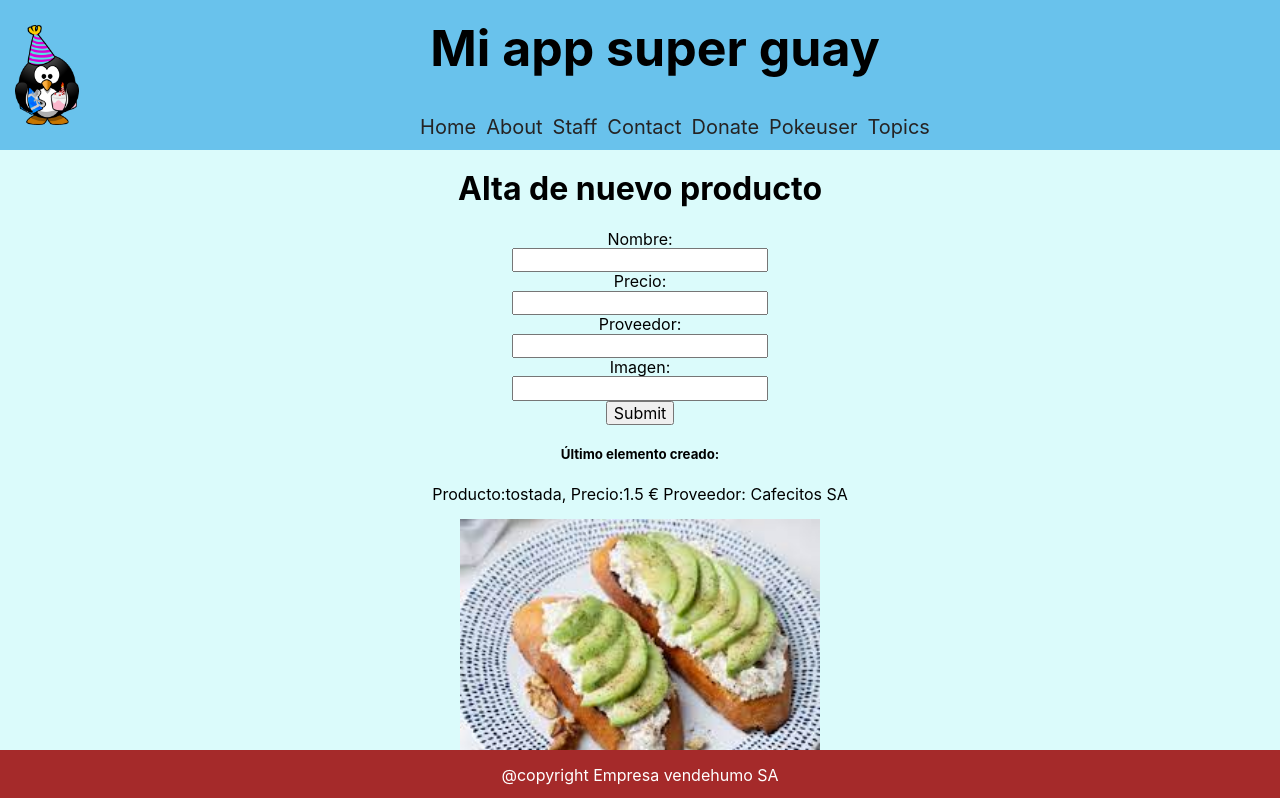
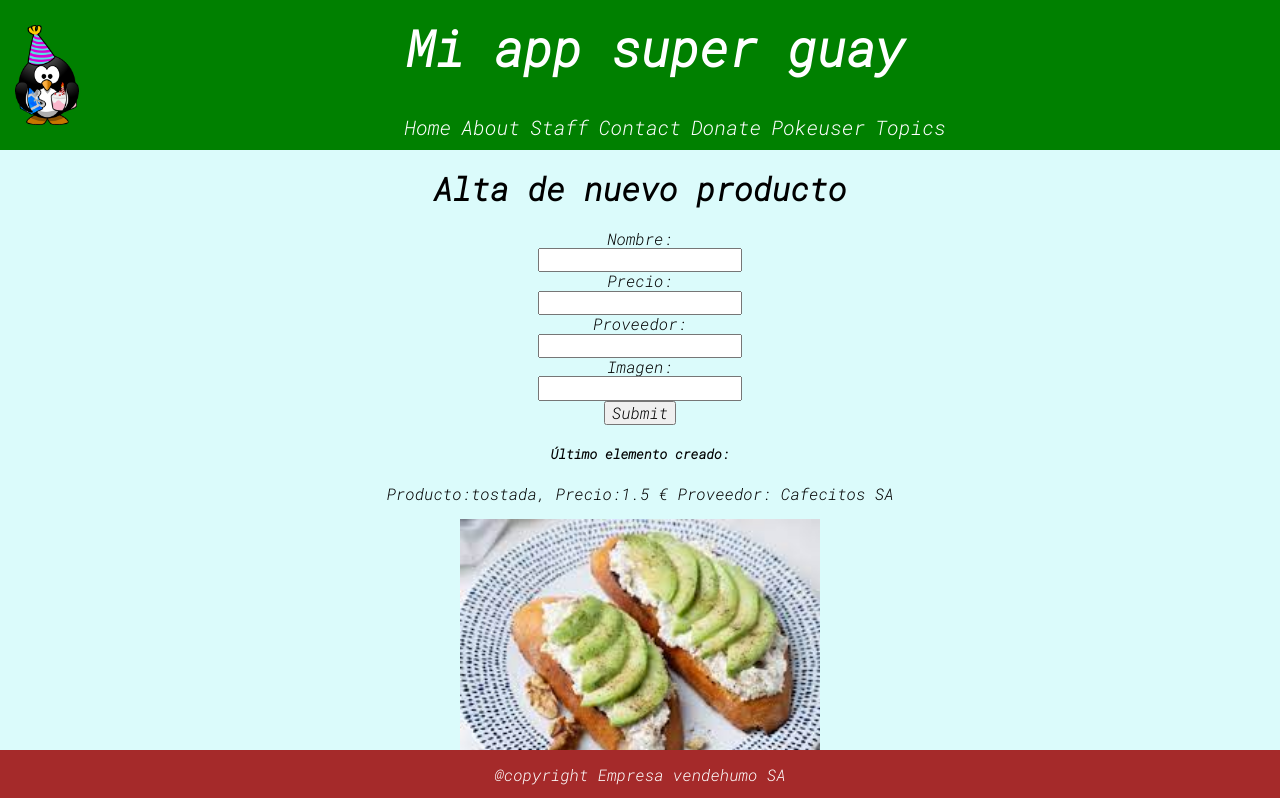
Before and after one commit to TheBridge-FullStackDeveloper/ft-sep21-React-examples, a React (Create React App) app: page / in a window 1280 px wide. Shown: the top 798 px of the page. Built offline with nearby package versions, Linux system fonts and the light colour scheme.

Commit message:
now with sass

```diff
--- a/package.json
+++ b/package.json
@@ -3,10 +3,15 @@
   "version": "0.1.0",
   "private": true,
   "dependencies": {
+    "@emotion/react": "^11.7.1",
+    "@emotion/styled": "^11.6.0",
+    "@fontsource/roboto": "^4.5.1",
+    "@mui/material": "^5.2.4",
     "@testing-library/jest-dom": "^5.15.1",
     "@testing-library/react": "^11.2.7",
     "@testing-library/user-event": "^12.8.3",
     "axios": "^0.24.0",
+    "node-sass": "^5.0.0",
     "normalize.css": "^8.0.1",
     "react": "^17.0.2",
     "react-dom": "^17.0.2",
--- a/src/App.js
+++ b/src/App.js
@@ -1,6 +1,7 @@
 import React, { useState } from 'react';
 
-import './App.css';
+// import './App.css';
+import './styles/styles.scss';
 import Footer from './components/Footer/'
 import Header from './components/Header/';
 import Main from './components/Main/';
--- a/src/components/Header/Header.jsx
+++ b/src/components/Header/Header.jsx
@@ -1,6 +1,6 @@
-import React, { Component } from 'react'
-import Nav from '../Nav'
-import './Header.css'
+import React, { Component } from 'react';
+import Nav from '../Nav';
+// import './Header.css'
 import logo from "../../assets/linux.png";
 
 import {userContext} from '../../context/userContext';
@@ -11,8 +11,8 @@ class Header extends Component {
             <header className="header">
                 <img src={logo} alt="linux"/>
                 <div className="header-title">
-                    <h1>Mi app super guay</h1>
-                    <Nav/>
+                    <h1 className='header--h1'>Mi app super guay</h1>
+                    <Nav />
                 </div>
                 <userContext.Consumer>
                 {
--- a/src/components/Nav/Nav.jsx
+++ b/src/components/Nav/Nav.jsx
@@ -1,6 +1,6 @@
 import React, { Component } from "react";
 import {Link} from 'react-router-dom';
-import './Nav.css'
+// import './Nav.css'
 
 
 class Nav extends Component {
--- a/src/components/Products/Product/Product.jsx
+++ b/src/components/Products/Product/Product.jsx
@@ -1,5 +1,9 @@
 import React, { Component } from 'react'
 import './Product.css'
+
+
+import Button from '@mui/material/Button';
+
 
 export class Product extends Component {
 
@@ -25,7 +29,11 @@ export class Product extends Component {
                     <figcaption> Producto: {name} - {price}€ </figcaption>
                 </figure>
 
-                <button onClick={this.props.delete}>Borrar</button>
+                {/* <button onClick={this.props.delete}>Borrar</button> */}
+
+                <Button onClick={this.props.delete} variant="contained">Borrar</Button>
+
+
             </div>
         )
     }
--- /dev/null
+++ b/src/styles/components/_header.scss
@@ -0,0 +1,36 @@
+.header {
+    background-color: $primary-color;
+    text-align: center;
+    display: flex;
+    flex-direction: row;
+    align-items: center;
+    width: 100%;
+    height: 150px;
+
+    &--h1 {
+        color: $color-text;
+    }
+
+
+}
+
+.header > img{
+    padding-left: 15px;
+}
+
+.header-title {
+        flex-basis: 90%;
+}
+
+.header-title > h1 {
+    font-size: 50px;
+}
+
+.dark{
+    background-color: rgb(72, 30, 126);
+    color:white;
+}
+
+img{
+    width:5%;
+}
--- /dev/null
+++ b/src/styles/components/_nav.scss
@@ -0,0 +1,28 @@
+.nav> ul {
+    @include lista;
+    // display: flex;
+    // align-content: space-between;
+    // flex-direction: row;
+    // justify-content: center;
+    // margin-bottom: 20px;
+
+    li > a {
+        color: $color-text
+    }
+}
+
+.nav> ul > li{
+        margin: 5px;
+        list-style: none;
+}
+
+.nav> ul > li > a{
+            font-size: 20px;
+            text-decoration: none;
+            // color: rgb(37, 35, 35);
+        }
+
+.dark > ul > li > a {
+      color: white;
+
+}
--- /dev/null
+++ b/src/styles/styles.scss
@@ -0,0 +1,11 @@
+
+//utils
+@import './utils/variables';
+@import './utils/mixins';
+
+//componentes
+@import './components/header';
+@import './components/nav';
+
+//vistas
+@import './views/app'
--- /dev/null
+++ b/src/styles/utils/mixins.scss
@@ -0,0 +1,7 @@
+@mixin lista {
+    display: flex;
+    align-content: space-between;
+    flex-direction: row;
+    justify-content: center;
+    margin-bottom: 20px;
+}
--- /dev/null
+++ b/src/styles/utils/variables.scss
@@ -0,0 +1,3 @@
+$primary-color: green;
+$secondary-color: rgb(0, 66, 0);
+$color-text: white;
--- /dev/null
+++ b/src/styles/views/_app.scss
@@ -0,0 +1,41 @@
+@import url('https://fonts.googleapis.com/css2?family=Roboto+Mono:ital,wght@1,300&display=swap');
+
+.App {
+    text-align: center;
+    font-family: 'Roboto Mono', monospace;
+}
+
+  .App-logo {
+    height: 40vmin;
+    pointer-events: none;
+  }
+
+  @media (prefers-reduced-motion: no-preference) {
+    .App-logo {
+      animation: App-logo-spin infinite 20s linear;
+    }
+  }
+
+  .App-header {
+    background-color: #282c34;
+    min-height: 100vh;
+    display: flex;
+    flex-direction: column;
+    align-items: center;
+    justify-content: center;
+    font-size: calc(10px + 2vmin);
+    color: white;
+  }
+
+  .App-link {
+    color: #61dafb;
+  }
+
+  @keyframes App-logo-spin {
+    from {
+      transform: rotate(0deg);
+    }
+    to {
+      transform: rotate(360deg);
+    }
+  }
```
Also changed, not shown: 1 other file (tests, documents, lock files or other folders).
